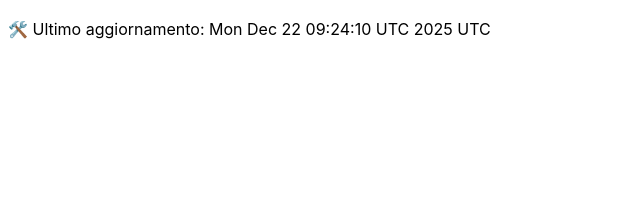
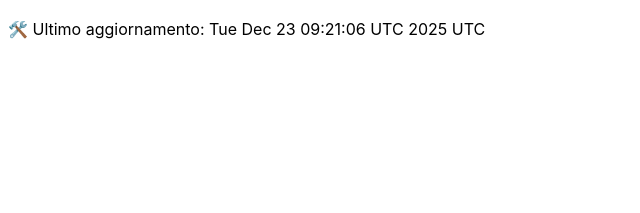
Before and after one commit to DanteTrb/DanteTrb.github.io, a Jekyll site: the page built from badges.md, in a window 1280 px wide. Shown: the top 213 px of the page, without its empty margins (0-640 px from the left). Built offline with Jekyll 4.4.1, drawn with Linux system fonts in a browser that asks for light colours; our own code applies the rules of GitHub Pages for plain Markdown files.

Commit message:
🛠️ Aggiornamento automatico badge

```diff
--- a/badges.md
+++ b/badges.md
@@ -1 +1 @@
-🛠️ Ultimo aggiornamento: Mon Dec 22 09:24:10 UTC 2025 UTC
+🛠️ Ultimo aggiornamento: Tue Dec 23 09:21:06 UTC 2025 UTC
```
